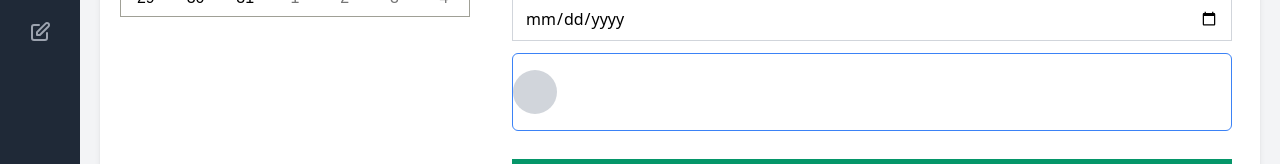
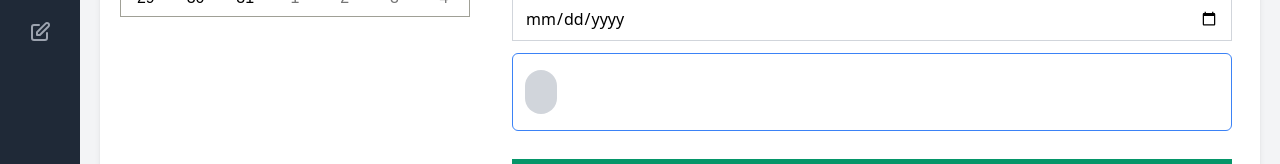
Before and after one commit to Khoby-790/template-nic, a React (Create React App) app: page /reports in a window 1280 px wide. Shown: the part 412-576 px from the top of the page. Built offline with nearby package versions, Linux system fonts and the light colour scheme.

Commit message:
--- Auto-Git Commit ---

```diff
--- a/src/pages/Reports/sections/InsurerReinsurerSelect.tsx
+++ b/src/pages/Reports/sections/InsurerReinsurerSelect.tsx
@@ -8,8 +8,9 @@ const InsurerReinsurerSelect = (props: Props) => {
     return (
         <div className="flex flex-row">
             <div className="flex-1 bg-white mx-5 py-4 my-3 rounded-md border border-blue-500">
-                <div className="w-14">
-                    <div className="h-11 rounded-full  bg-gray-300 w-11"></div>
+                <div className="w-14 flex flex-row">
+                    <div className="h-11 rounded-full mx-3 bg-gray-300 w-11"></div>
+                    <div className="h-full bg-gray-400"></div>
                 </div>
             </div>
         </div>
```
